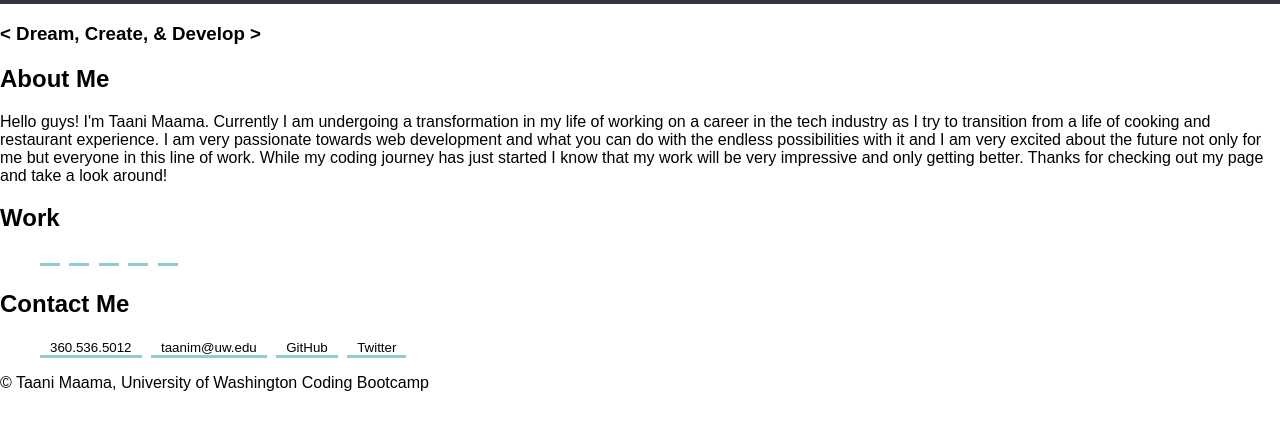
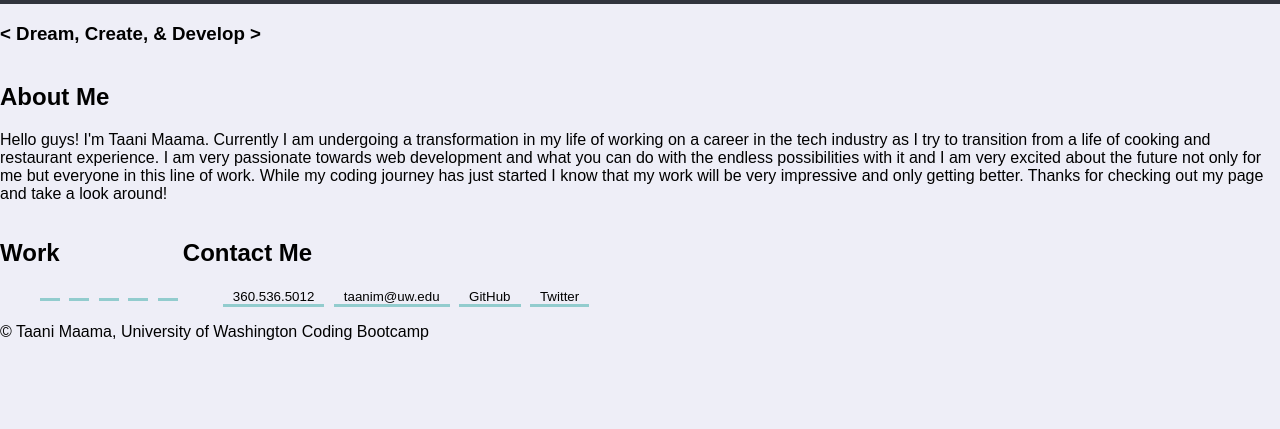
Before and after one commit to TaaniBravo/Client-Portfolio, a plain HTML site: page index.html in a window 1280 px wide. Shown: the part 63-492 px from the top of the page. Drawn offline with Linux system fonts and the light colour scheme.

Commit message:
Instead of going for the banner next I opted for the main page to get it out of the way. So I add some CSS to the main for the overall grid.

```diff
--- a/assets/style.css
+++ b/assets/style.css
@@ -12,7 +12,7 @@
 }
 
 body {
-    background: white;
+    background: var(--white);
     margin: 0;
     padding: 0;
 }
@@ -48,3 +48,10 @@ li a {
     text-decoration: none;
     color: var(--teal);
 }
+
+main {
+    display: flex;
+    flex: 1;
+    flex-wrap: wrap;
+    width: 100%;
+}
```
